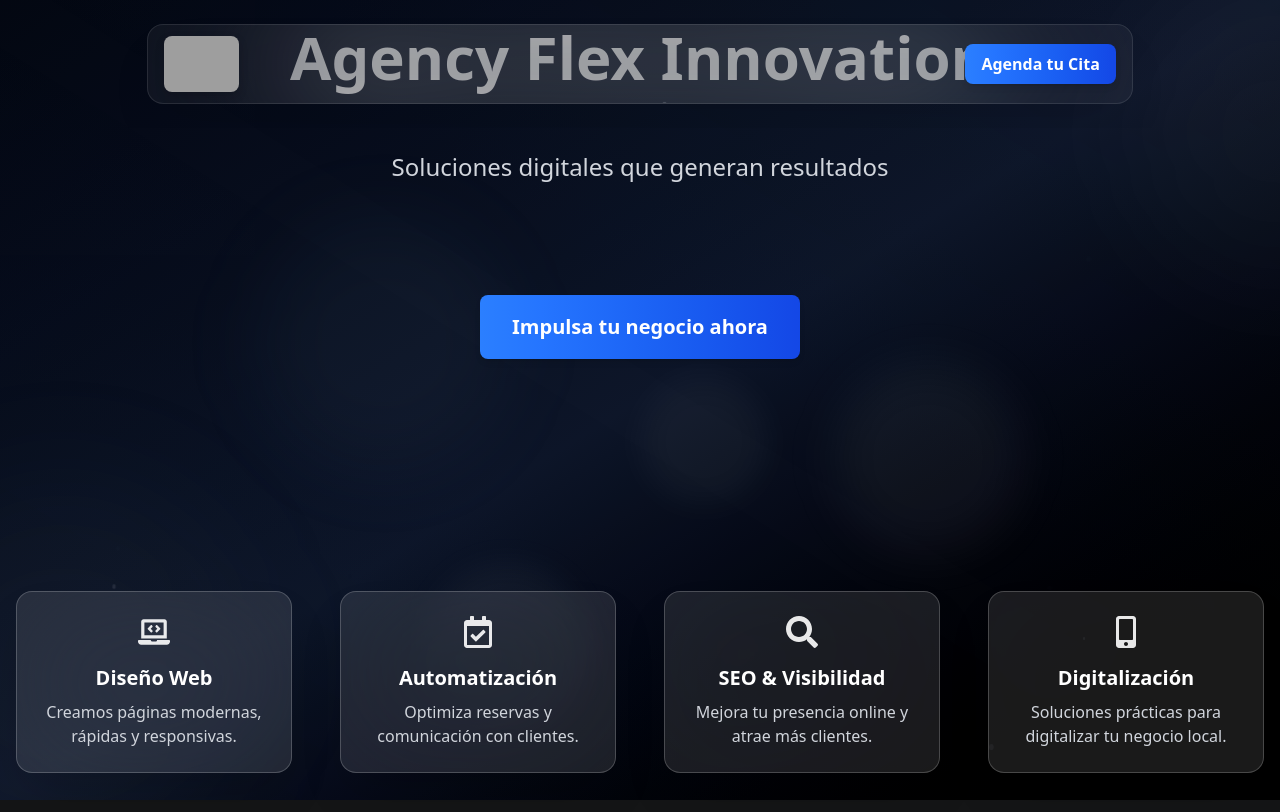
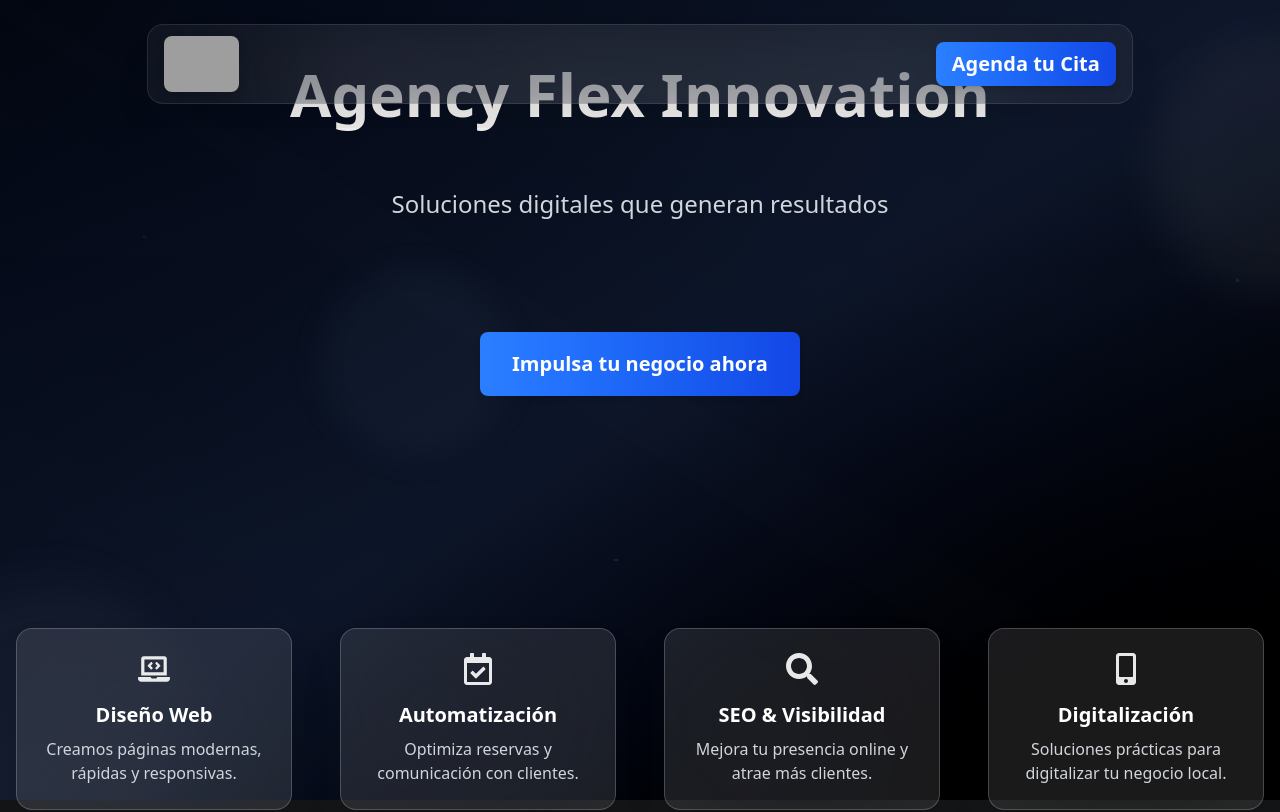
Before and after one commit to AndyAlvarezC/digital-agency, a React (Vite) app: page / in a window 1280 px wide. Shown: the top 812 px of the page. Built offline with nearby package versions, Linux system fonts and the light colour scheme; grey boxes are pictures that could not be loaded.

Commit message:
feat(ui): optimize background performance and add subtle animations

```diff
--- a/src/index.css
+++ b/src/index.css
@@ -30,7 +30,34 @@ html, body {
   background: radial-gradient(circle, var(--tw-gradient-stops));
 }
 
-/* Animaciones para el menú y links */
+/* 🔥 Animaciones optimizadas para AppLayout */
+
+@keyframes fadeGradient {
+  0%, 100% { opacity: 0.6; }
+  50% { opacity: 1; }
+}
+
+.animate-fadeGradient {
+  animation: fadeGradient 12s ease-in-out infinite;
+}
+
+@keyframes bounce-slow {
+  0%, 100% { transform: translateY(0); }
+  50% { transform: translateY(-15px); }
+}
+
+.animate-bounce-slow {
+  animation: bounce-slow 6s ease-in-out infinite;
+}
+
+.animate-bounce-slower {
+  animation: bounce-slow 10s ease-in-out infinite;
+}
+
+/* ==================== */
+/* ANIMACIONES PARA EL MENÚ Y LINKS */
+/* ==================== */
+
 @keyframes fadeInUp {
   from {
     opacity: 0;
@@ -67,6 +94,10 @@ html, body {
   }
 }
 
+/* ==================== */
+/* EFECTOS EXTRA */
+/* ==================== */
+
 @keyframes fadeIn {
   from {
     opacity: 0;
@@ -97,6 +128,10 @@ html, body {
   animation: slideIn 0.3s ease-out;
 }
 
+/* ==================== */
+/* INPUTS NUMBER */
+/* ==================== */
+
 /* Quitar flechas en inputs number */
 input[type="number"]::-webkit-outer-spin-button,
 input[type="number"]::-webkit-inner-spin-button {
--- a/src/layouts/AppLayout.tsx
+++ b/src/layouts/AppLayout.tsx
@@ -3,59 +3,35 @@ import React, { useState } from "react";
 const AppLayout: React.FC<{ children: React.ReactNode }> = ({ children }) => {
   const [_theme, _setTheme] = useState<"dark" | "vibrant">("dark");
 
+  // 🎨 Tema oscuro optimizado
   const DarkTheme = () => (
     <div className="fixed inset-0 z-0 w-full overflow-hidden">
+      {/* Gradiente base */}
       <div className="absolute inset-0 bg-gradient-to-br from-gray-950 via-slate-900 to-black">
-        <div
-          className="absolute inset-0 bg-gradient-to-tr from-gray-800/10 via-transparent to-slate-800/15 animate-pulse"
-          style={{ animationDuration: "12s" }}
-        />
+        <div className="absolute inset-0 bg-gradient-to-tr from-gray-800/10 via-transparent to-slate-800/15 animate-fadeGradient" />
       </div>
 
-      {/* Burbujas flotantes */}
+      {/* Burbujas flotantes (menos, con blur más ligero) */}
       <div className="absolute inset-0">
-        <div
-          className="absolute top-10 -right-40 w-80 h-80 bg-white/3 rounded-full blur-3xl animate-bounce"
-          style={{ animationDuration: "8s" }}
-        />
-        <div
-          className="absolute -bottom-32 -left-32 w-96 h-96 bg-gray-400/4 rounded-full blur-3xl animate-bounce"
-          style={{ animationDuration: "10s", animationDelay: "3s" }}
-        />
-        <div
-          className="absolute top-1/3 left-1/5 w-64 h-64 bg-slate-400/5 rounded-full blur-2xl animate-bounce"
-          style={{ animationDuration: "7s", animationDelay: "1s" }}
-        />
-        <div
-          className="absolute bottom-1/4 right-1/5 w-48 h-48 bg-gray-300/6 rounded-full blur-xl animate-bounce"
-          style={{ animationDuration: "9s", animationDelay: "5s" }}
-        />
-        <div
-          className="absolute top-1/2 left-1/2 w-32 h-32 bg-white/4 rounded-full blur-lg animate-bounce"
-          style={{ animationDuration: "6s", animationDelay: "2s" }}
-        />
-        <div
-          className="absolute top-3/4 left-1/3 w-40 h-40 bg-slate-300/5 rounded-full blur-lg animate-bounce"
-          style={{ animationDuration: "11s", animationDelay: "4s" }}
-        />
+        <div className="absolute top-10 -right-32 w-64 h-64 bg-white/5 rounded-full blur-xl animate-bounce-slow" />
+        <div className="absolute -bottom-20 -left-24 w-72 h-72 bg-gray-400/5 rounded-full blur-xl animate-bounce-slower" />
+        <div className="absolute top-1/3 left-1/4 w-48 h-48 bg-slate-400/5 rounded-full blur-lg animate-bounce-slow" />
       </div>
 
-      {/* Partículas */}
+      {/* Partículas (menos cantidad, más ligeras) */}
       <div className="absolute inset-0">
-        {Array.from({ length: 25 }).map((_, i) => (
+        {Array.from({ length: 12 }).map((_, i) => (
           <div
             key={i}
-            className="absolute rounded-full animate-ping"
+            className="absolute rounded-full animate-ping opacity-70"
             style={{
-              width: `${1 + Math.random() * 3}px`,
-              height: `${1 + Math.random() * 3}px`,
-              backgroundColor: `rgba(156, 163, 175, ${
-                0.2 + Math.random() * 0.3
-              })`,
+              width: `${2 + Math.random() * 2}px`,
+              height: `${2 + Math.random() * 2}px`,
+              backgroundColor: "rgba(156,163,175,0.25)",
               left: `${Math.random() * 100}%`,
               top: `${Math.random() * 100}%`,
-              animationDuration: `${2 + Math.random() * 6}s`,
-              animationDelay: `${Math.random() * 3}s`,
+              animationDuration: `${3 + Math.random() * 4}s`,
+              animationDelay: `${Math.random() * 2}s`,
             }}
           />
         ))}
@@ -65,72 +41,9 @@ const AppLayout: React.FC<{ children: React.ReactNode }> = ({ children }) => {
       <div className="absolute inset-0 bg-black/5" />
     </div>
   );
-  // @ts-ignore
-  const VibrantTheme = () => (
-    <div className="fixed inset-0 z-0 w-full overflow-hidden">
-      <div className="absolute inset-0 bg-gradient-to-br from-purple-950 via-indigo-900 to-violet-950">
-        <div
-          className="absolute inset-0 bg-gradient-to-tr from-pink-900/20 via-transparent to-purple-800/25 animate-pulse"
-          style={{ animationDuration: "10s" }}
-        />
-      </div>
-
-      {/* Burbujas coloridas */}
-      <div className="absolute inset-0">
-        <div
-          className="absolute top-16 -right-36 w-88 h-88 bg-purple-500/12 rounded-full blur-3xl animate-bounce"
-          style={{ animationDuration: "7s" }}
-        />
-        <div
-          className="absolute -bottom-28 -left-28 w-80 h-80 bg-pink-400/15 rounded-full blur-3xl animate-bounce"
-          style={{ animationDuration: "9s", animationDelay: "2s" }}
-        />
-        <div
-          className="absolute top-1/4 left-1/6 w-56 h-56 bg-indigo-400/10 rounded-full blur-2xl animate-bounce"
-          style={{ animationDuration: "8s", animationDelay: "1s" }}
-        />
-        <div
-          className="absolute bottom-1/3 right-1/4 w-44 h-44 bg-violet-500/12 rounded-full blur-xl animate-bounce"
-          style={{ animationDuration: "6s", animationDelay: "4s" }}
-        />
-      </div>
-
-      {/* Partículas coloridas */}
-      <div className="absolute inset-0">
-        {Array.from({ length: 30 }).map((_, i) => {
-          const colors = [
-            "rgba(168,85,247,0.3)",
-            "rgba(236,72,153,0.3)",
-            "rgba(99,102,241,0.3)",
-            "rgba(139,92,246,0.3)",
-            "rgba(34,211,238,0.3)",
-          ];
-          return (
-            <div
-              key={i}
-              className="absolute rounded-full animate-ping"
-              style={{
-                width: `${1 + Math.random() * 4}px`,
-                height: `${1 + Math.random() * 4}px`,
-                backgroundColor:
-                  colors[Math.floor(Math.random() * colors.length)],
-                left: `${Math.random() * 100}%`,
-                top: `${Math.random() * 100}%`,
-                animationDuration: `${2 + Math.random() * 5}s`,
-                animationDelay: `${Math.random() * 4}s`,
-              }}
-            />
-          );
-        })}
-      </div>
-
-      {/* Overlay suave */}
-      <div className="absolute inset-0 bg-purple-950/8" />
-    </div>
-  );
 
   return (
-    <div className=" w-full flex flex-col">
+    <div className="w-full flex flex-col">
       {/* Fondo */}
       <DarkTheme />
 
--- a/src/layouts/Header.tsx
+++ b/src/layouts/Header.tsx
@@ -1,4 +1,4 @@
-import { useState } from "react";
+import { useEffect, useState } from "react";
 import Button from "../components/Button";
 import { HiX, HiMenu } from "react-icons/hi";
 import logo from "../assets/logo/logo.png";
@@ -6,31 +6,62 @@ import useScrollTo from "../utils/useScrollTo";
 
 export default function Header() {
   const [isOpen, setIsOpen] = useState(false);
-  const scrollTo = useScrollTo()
+  const [isVisible, setIsVisible] = useState(true);
+  const [lastScrollY, setLastScrollY] = useState(0);
+  const [activeSection, setActiveSection] = useState("Inicio");
+  const scrollTo = useScrollTo();
+
+  const sections = ["Inicio", "Servicios", "Sobre Nosotros", "Contacto"];
+
+  // Control header hide/show
+  useEffect(() => {
+    const controllHeader = () => {
+      const currentScrollY = window.scrollY;
+      if (currentScrollY < 10 || currentScrollY < lastScrollY) {
+        setIsVisible(true);
+      } else if (currentScrollY > lastScrollY && currentScrollY > 100) {
+        setIsVisible(false);
+        setIsOpen(false);
+      }
+      setLastScrollY(currentScrollY);
+    };
+
+    window.addEventListener("scroll", controllHeader);
+    return () => window.removeEventListener("scroll", controllHeader);
+  }, [lastScrollY]);
+
+  // Detectar sección activa
+  useEffect(() => {
+    const observer = new IntersectionObserver(
+      (entries) => {
+        entries.forEach((entry) => {
+          if (entry.isIntersecting) {
+            setActiveSection(entry.target.id);
+          }
+        });
+      },
+      { threshold: 0.5 } // 50% visible
+    );
+
+    sections.forEach((section) => {
+      const el = document.getElementById(section);
+      if (el) observer.observe(el);
+    });
+
+    return () => observer.disconnect();
+  }, []);
 
   return (
     <>
-      <header className="fixed top-0 w-full flex md:p-6 justify-center z-50 overflow-hidden">
-        <nav
-          className="relative w-full md:w-[80%] h-16 p-4 md:h-20 flex items-center justify-between
-                       /* Efecto Liquid Glass Mobile */
-                      bg-white/10 backdrop-blur-xl border-b border-white/20 shadow-lg
-                       /* Efecto Liquid Glass Desktop */
-                      md:bg-white/5 md:backdrop-blur-3xl md:rounded-2xl md:border md:border-white/10
-                      md:shadow-2xl md:shadow-black/10
-                       /* Animaciones suaves */
-                      transition-all duration-500 ease-out
-                       /* Efecto de brillo sutil */
-                      before:absolute before:inset-0 before:bg-gradient-to-r before:from-white/5 before:via-transparent before:to-white/5
-                      before:rounded-2xl before:pointer-events-none before:opacity-0 hover:before:opacity-100 before:transition-opacity before:duration-700
-                       /* Soporte para diferentes fondos */
-                      supports-[backdrop-filter]:bg-white/5 supports-[backdrop-filter]:backdrop-blur-3xl
-                      "
+      <header
+        className={`fixed top-0 w-full flex md:p-6 justify-center z-50 overflow-hidden transition-transform duration-300 ease-in-out ${
+          isVisible ? "translate-y-0" : "-translate-y-full"
+        }`}
       >
+        <nav className="relative w-full md:w-[80%] h-16 p-4 md:h-20 flex items-center justify-between bg-white/10 backdrop-blur-xl border-b border-white/20 shadow-lg md:bg-white/5 md:backdrop-blur-3xl md:rounded-2xl md:border md:border-white/10 md:shadow-2xl md:shadow-black/10 transition-all duration-500 ease-out">
           <div className="flex items-center md:hidden">
             <button
-              className="text-2xl transition-all duration-300 md:hidden text-white/90 hover:text-white
-                        hover:scale-110 active:scale-95"
+              className="text-2xl transition-all duration-300 md:hidden text-white/90 hover:text-white hover:scale-110 active:scale-95"
               onClick={() => setIsOpen(!isOpen)}
             >
               {isOpen ? (
@@ -49,24 +80,25 @@ export default function Header() {
               <img
                 src={logo}
                 alt="logo"
-                className="h-10 md:h-14 w-auto cursor-pointer rounded-lg
-                          drop-shadow-lg hover:drop-shadow-xl transition-all duration-300"
+                className="h-10 md:h-14 w-auto cursor-pointer rounded-lg drop-shadow-lg hover:drop-shadow-xl transition-all duration-300"
               />
             </a>
           </div>
 
-          {/* === Menú desktop === */}
+          {/* Menú desktop */}
           <div className="hidden md:flex md:text-xl gap-8 items-center">
-            {["Inicio", "Servicios", "Sobre Nosotros", "Contacto"].map(
-              (item, index) => (
+            {sections.map((item, index) => (
               <p
                 key={item}
                 onClick={() => {
                   scrollTo(item);
                   setIsOpen(false);
                 }}
-                  className="cursor-pointer text-white/80 hover:text-white transition-all duration-300
-                          relative px-3 py-2 rounded-lg"
+                className={`group cursor-pointer text-white/80 hover:text-white transition-all duration-300 relative px-3 py-2 rounded-lg ${
+                  activeSection === item
+                    ? "after:block after:absolute after:bottom-0 after:left-1/2 after:-translate-x-1/2 after:w-4/5 after:h-0.5 after:bg-gradient-to-r after:from-blue-400 after:to-blue-600 after:rounded-full"
+                    : ""
+                }`}
                 style={{
                   animationDelay: `${index * 100}ms`,
                   animation: "fadeInUp 0.6s ease-out forwards",
@@ -74,48 +106,32 @@ export default function Header() {
               >
                 {item}
               </p>
-              )
-            )}
+            ))}
           </div>
 
           <div className="hidden md:flex">
             <div className="relative rounded-xl transition-all duration-300 ease">
-              <Button
-                text={"Agenda tu Cita"}
-                className="p-3"
-              />
+              <Button text={"Agenda tu Cita"} className="p-3 text-xl" />
             </div>
           </div>
         </nav>
+      </header>
 
-        {/* === Menú desplegable móvil === */}
+      {/* Menú móvil */}
       <div
-          className={`fixed top-16 left-0 w-full h-screen flex flex-col items-center
-              justify-start py-26 gap-8 text-2xl font-bold transform transition-all duration-500 ease-out z-40
-              /* Efecto Liquid Glass para móvil */
-              bg-black/20 backdrop-blur-3xl
-              border-t border-white/10 shadow-2xl shadow-black/20
-              supports-[backdrop-filter]:bg-black/10 supports-[backdrop-filter]:backdrop-blur-3xl
-              ${
-                isOpen
-                  ? "translate-x-0 opacity-100"
-                  : "-translate-x-full opacity-0"
+        className={`fixed top-0 left-0 w-full h-screen flex flex-col items-center justify-start pt-20 gap-8 text-2xl font-bold transform transition-all duration-500 ease-out z-40 bg-black/20 backdrop-blur-3xl border-t border-white/10 shadow-2xl shadow-black/20 ${
+          isOpen ? "translate-x-0 opacity-100" : "-translate-x-full opacity-0"
         }`}
       >
         <div className="flex flex-col gap-8 text-center mb-8 w-full px-8">
-            {["Inicio", "Servicios", "Sobre Nosotros", "Contacto"].map(
-              (item, index) => (
+          {sections.map((item, index) => (
             <p
               key={item}
               onClick={() => {
                 scrollTo(item);
                 setIsOpen(false);
               }}
-                  className="cursor-pointer hover:text-gray-300 transition-all duration-300 text-white/90
-                          py-4 px-6 rounded-xl hover:bg-white/10 backdrop-blur-sm
-                          transform hover:scale-105 active:scale-95
-                          border border-transparent hover:border-white/20
-                          relative overflow-hidden"
+              className="cursor-pointer hover:text-gray-300 transition-all duration-300 text-white/90 py-4 px-6 rounded-xl hover:bg-white/10 backdrop-blur-xl transform hover:scale-105 active:scale-95 border border-transparent hover:border-white/20 relative overflow-hidden"
               style={{
                 animationDelay: `${index * 100 + 200}ms`,
                 animation: isOpen
@@ -124,31 +140,20 @@ export default function Header() {
               }}
             >
               {item}
-                  <div
-                    className="absolute inset-0 bg-gradient-to-r from-transparent via-white/5 to-transparent
-                              -translate-x-full hover:translate-x-full transition-transform duration-700 pointer-events-none"
-                  ></div>
             </p>
-              )
-            )}
+          ))}
 
           <div
             className="mt-4 relative overflow-hidden rounded-xl"
             style={{
               animationDelay: "600ms",
-                animation: isOpen
-                  ? "slideInLeft 0.6s ease-out forwards"
-                  : "none",
+              animation: isOpen ? "slideInLeft 0.6s ease-out forwards" : "none",
             }}
           >
-              <Button
-                text={"Agenda tu Cita"}
-                className="h-16"
-              />
+            <Button text={"Agenda tu Cita"} className="h-16" />
           </div>
         </div>
       </div>
-      </header>
     </>
   );
 }
--- a/src/pages/Form.tsx
+++ b/src/pages/Form.tsx
@@ -5,7 +5,7 @@ export default function Form() {
   return (
     <section id="Contacto" className="flex min-h-screen justify-center items-center p-4">
       <div className="flex flex-col justify-center items-center gap-16 w-full max-w-3xl">
-        <h1 className="text-5xl font-bold text-center bg-gradient-to-r from-white via-gray-300 to-gray-400 bg-clip-text text-transparent">
+        <h1 className="text-5xl font-bold text-center">
           Estamos para ayudarte
         </h1>
 
@@ -131,7 +131,7 @@ export default function Form() {
           {/* Botón */}
           <Button
             text="Enviar"
-            className="bg-blue-500/80 hover:bg-blue-600/90 backdrop-blur-md transition-colors text-white py-3 rounded-lg font-semibold mt-4 shadow-lg"
+            className=" transition-all duration-300 ease bg-blue-500/80 hover:bg-blue-600/90 backdrop-blur-md text-white py-3 rounded-lg font-semibold mt-4 shadow-lg"
           />
         </form>
       </div>
--- a/src/pages/Home.tsx
+++ b/src/pages/Home.tsx
@@ -4,7 +4,10 @@ import HighlightsCard from "../components/HighlightsCard";
 export default function Home() {
   return (
     <>
-      <section id="Inicio" className="flex justify-center min-h-screen py-24 md:py-0 items-center">
+      <section
+        id="Inicio"
+        className="flex justify-center min-h-screen items-center pt-24 sm:pt-48 lg:pt-16"
+      >
         <div className="flex flex-col text-center gap-8 md:gap-16">
           <h1 className="text-4xl md:text-6xl font-extrabold">
             Agency Flex Innovation
--- a/src/pages/Services.tsx
+++ b/src/pages/Services.tsx
@@ -5,7 +5,7 @@ export default function Services() {
   return (
     <section id="Servicios" className="flex justify-center py-24 min-h-screen">
       <div className="w-full md:w-4/5 px-6">
-        <h1 className="text-4xl md:text-5xl font-bold text-center mb-16 bg-gradient-to-r from-white via-gray-200 to-gray-300 bg-clip-text text-transparent">
+        <h1 className="text-4xl md:text-5xl font-bold text-center mb-16 ">
           Soluciones digitales hechas a tu medida
         </h1>
 
```
Lines whose indentation alone changed are shown as unchanged.
